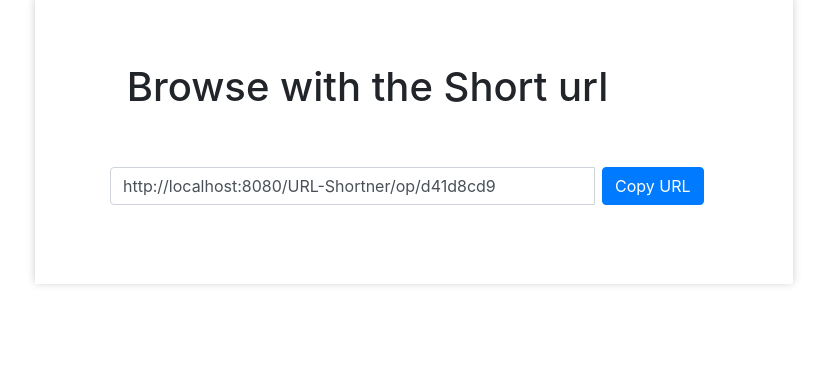
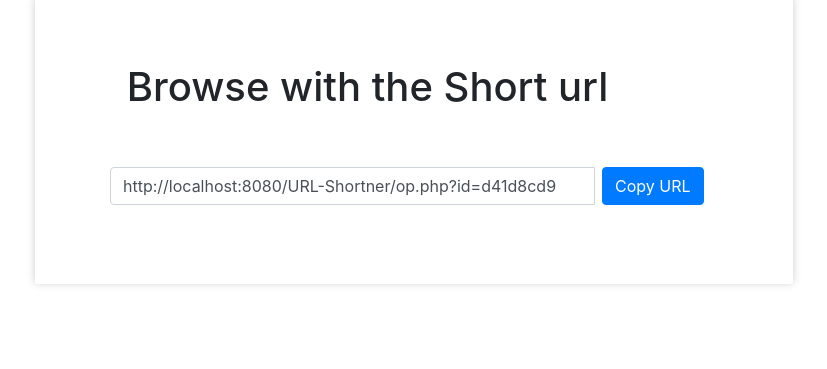
Before and after one commit to Ravindhra9/url-shortner, a PHP site: page /URL-Shortner/shorturl.php in a window 1280 px wide. Shown: the part 236-605 px from the top of the page, without its empty margins (226-1053 px from the left). Run offline with PHP 8.4, Linux system fonts and the light colour scheme; data that the repository does not hold is empty.

Commit message:
Update shorturl.php

```diff
--- a/shorturl.php
+++ b/shorturl.php
@@ -89,7 +89,7 @@ img {
 <section id="urlbox">
 <h1>Browse with the Short url</h1>
 <div class="input-group mb-3">
-<input type="text" class="form-control" value="http://localhost:8080/URL-Shortner/op/<?php echo $id;?>" id="short-url">
+<input type="text" class="form-control" value="http://localhost:8080/URL-Shortner/op.php?id=<?php echo $id;?>" id="short-url">
 <button class="btn btn-primary" onclick="myFunction()">Copy URL</button>
 </div>
 </section>
```
